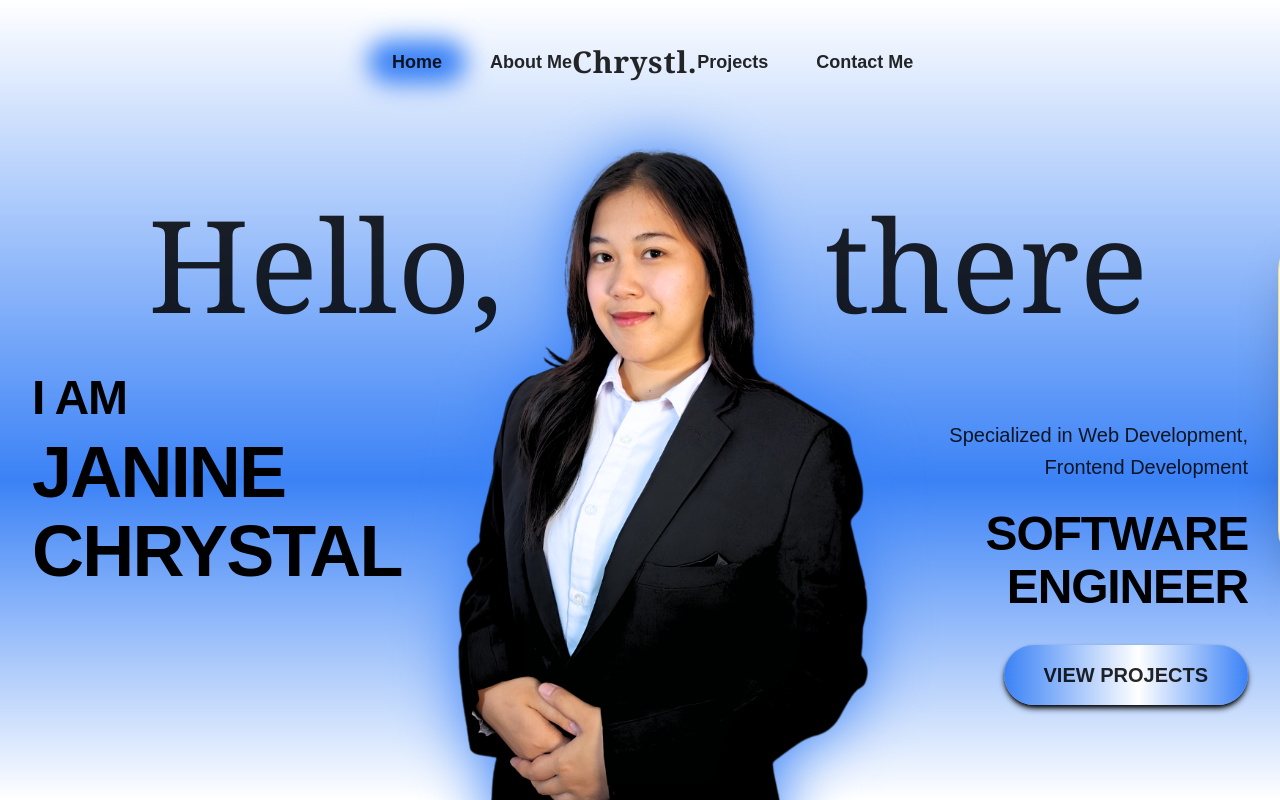
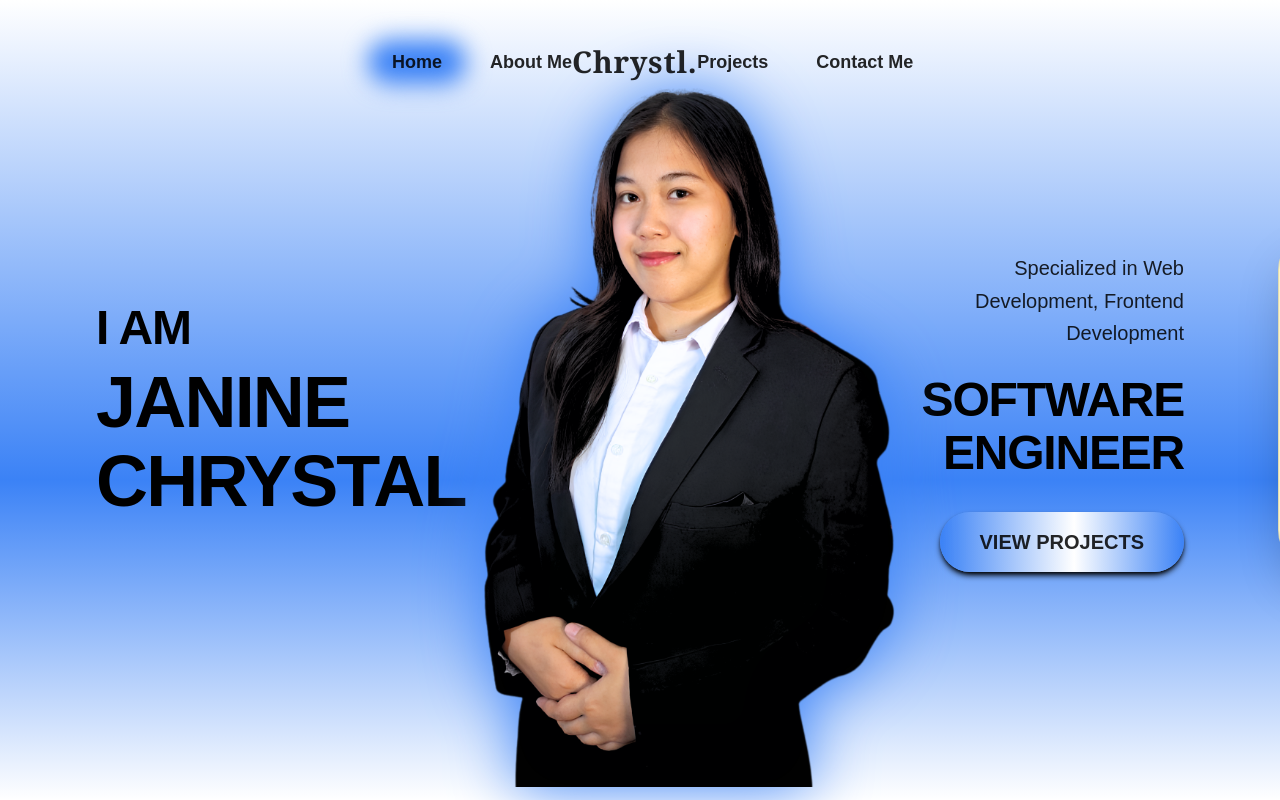
Before and after one commit to JanineChrystal/SE-Internship-Projects-2026, a Next.js app in the folder janine-portfolio/: page /home in a window 1280 px wide. Shown: the top 800 px of the page. Built offline with nearby package versions, Linux system fonts and the light colour scheme.

Commit message:
feat(Home): Added a page transition in home page.

```diff
--- a/janine-portfolio/src/app/contact/actions/submitContactForm.ts
+++ b/janine-portfolio/src/app/contact/actions/submitContactForm.ts
@@ -15,7 +15,6 @@ export async function submitContactForm(
 	_prevState: ContactFormState,
 	formData: FormData,
 ): Promise<ContactFormState> {
-
 	// Honeypot check — must run first, before any real processing.
 	// "company" is a hidden field that only bots (which fill in every
 	// field they find in the DOM) will ever populate. Real users never
--- a/janine-portfolio/src/app/home/components/sections/about.tsx
+++ b/janine-portfolio/src/app/home/components/sections/about.tsx
@@ -1,4 +1,4 @@
-import Image from "next/image";
+import AnimTarget from "@/src/app/home/components/stage/animationTarget";
 import Card from "../../../../components/ui/cards/card";
 import SectionTitle from "../../../../components/ui/typography/section-title";
 import TextLink from "../../../../components/ui/typography/text-link";
@@ -7,31 +7,29 @@ const About = () => {
 	return (
 		<section
 			id="about"
-			className="w-full min-h-screen max-w-7xl mx-auto px-8 py-16 flex justify-center"
+			className="absolute inset-0 w-full h-auto flex items-center justify-center px-8 pt-12 mt-6 z-20"
 		>
-			<Card className="w-full max-w-6xl mt-15">
+			<AnimTarget id="aboutCard" className="w-full max-w-6xl">
+				<Card className="w-full max-w-6xl">
 					<div className="grid grid-cols-1 md:grid-cols-2 gap-12 lg:gap-20 items-center">
-					{/* Left Column: Typography and Biography */}
 						<div className="flex flex-col z-10">
-						<SectionTitle title="About Me" align="left" />
-
+							<SectionTitle title="About Me" align="left" className="mb-0" />
 							<p className="text-lg leading-relaxed mb-6">
-							I am a Bachelor of Science Information Technology from Polytechnic
-							University of the Philippines, Sta. Mesa Manila, specializing in
-							web development and creative design. I enjoy building
-							user-friendly applications, designing interfaces, and optimizing
-							performance to deliver smooth digital experiences.
+								I am a Bachelor of Science Information Technology from
+								Polytechnic University of the Philippines, Sta. Mesa Manila,
+								specializing in web development and creative design. I enjoy
+								building user-friendly applications, designing interfaces, and
+								optimizing performance to deliver smooth digital experiences.
 							</p>
-
 							<p className="text-lg text-foreground/90 leading-relaxed mb-10">
 								With strong problem-solving skills, I follow clean coding
 								practices and modern development patterns. I am passionate about
 								creating maintainable solutions, improving UI/UX flows, and
-							combining technology with creativity. Currently, I am completing a
-							Software Engineering Internship at Stratpoint, where I continue to
-							sharpen my skills and contribute to collaborative projects.
+								combining technology with creativity. Currently, I am completing
+								a Software Engineering Internship at Stratpoint, where I
+								continue to sharpen my skills and contribute to collaborative
+								projects.
 							</p>
-
 							<div>
 								<TextLink href="/about">
 									<p className="text-foreground">Know more</p>
@@ -55,18 +53,13 @@ const About = () => {
 							</div>
 						</div>
 
-					{/* Right Column: Professional Portrait */}
-					<div className="relative w-full layout-portrait-wrapper">
-						<Image
-							src="/profile.png"
-							alt="Janine Chrystal Professional Portrait"
-							fill
-							sizes="(max-width: 768px) 100vw, 50vw"
-							className="object-cover object-top portrait-silhouette-glow"
+						<AnimTarget
+							id="aboutPortraitSlot"
+							className="relative w-full layout-portrait-wrapper -mt-12 mb-8 lg:-mt-20 lg:mb-12"
 						/>
 					</div>
-				</div>
 				</Card>
+			</AnimTarget>
 		</section>
 	);
 };
--- a/janine-portfolio/src/app/home/components/sections/hero.tsx
+++ b/janine-portfolio/src/app/home/components/sections/hero.tsx
@@ -1,59 +1,47 @@
-import Image from "next/image";
 import Link from "next/link";
+import AnimTarget from "@/src/app/home/components/stage/animationTarget";
 import Button from "@/src/components/buttons/button";
 
 const Hero = () => {
 	return (
 		<section
 			id="hero"
-			className="relative w-full max-w-7xl mx-auto min-h-screen flex flex-col justify-center px-8 py-24 md:py-28 mb-5 overflow-x-hidden"
+			className="absolute inset-0 w-full h-auto flex flex-col justify-center px-24 mb-5 py-24 md:py-28 z-10"
 		>
-			<div className="relative md:absolute top-0 md:top-50 left-0 md:left-2 w-full flex flex-col md:flex-row justify-center md:justify-between px-0 md:px-35 md:-z-10 pointer-events-none select-none mb-10 md:mb-0 text-center md:text-left">
-				<span className="text-6xl md:text-9xl font-serif text-foreground/50 md:text-foreground">
-					Hello,
-				</span>
-				<span className="text-6xl md:text-9xl font-serif text-foreground/50 md:text-foreground">
-					there
-				</span>
-			</div>
-
-			<div className="flex flex-col md:grid md:grid-cols-[1fr_1.5fr_1fr] gap-8 md:gap-4 items-center w-full">
-				<div className="flex flex-col z-10 pt-0 md:pt-35 w-full text-center md:text-left">
+			<div className="flex flex-col md:grid md:grid-cols-[1fr_1.5fr_1fr] gap-8 md:gap-4 items-center w-full h-full">
+				<AnimTarget
+					id="heroLeft"
+					className="flex flex-col z-10 w-full text-center md:text-left"
+				>
 					<h2 className="text-3xl md:text-5xl mb-2">I Am</h2>
 					<h1 className="text-5xl md:text-7xl leading-none bg-clip-text">
 						Janine
 						<br />
 						Chrystal
 					</h1>
-				</div>
+				</AnimTarget>
 
-				<div className="relative flex justify-center z-20 w-full layout-hero-portrait mt-8 md:mt-0 md:top-15">
-					<Image
-						src="/profile.png"
-						alt="Janine Chrystal Portrait"
-						fill
-						sizes="(max-width: 768px) 100vw, 50vw"
-						className="object-contain drop-shadow-2xl scale-110 md:scale-125 portrait-silhouette-glow"
-						loading="eager"
-						priority
-					/>
-				</div>
+				<AnimTarget
+					id="heroPortraitSlot"
+					className="relative flex justify-center z-20 w-full layout-hero-portrait"
+				/>
 
-				<div className="flex flex-col z-10 pt-4 md:pt-75 w-full items-center md:items-end text-center md:text-right">
+				<AnimTarget
+					id="heroRight"
+					className="flex flex-col z-10 w-full items-center md:items-end text-center md:text-right"
+				>
 					<p className="text-lg md:text-xl font-medium text-foreground/90 max-w-sm mb-6 leading-relaxed">
 						Specialized in Web Development, Frontend Development
 					</p>
 					<h2 className="text-4xl md:text-5xl leading-tight mb-8">
-						Software <span className="md:hidden">Engineer</span>
-						<br className="hidden md:block" />
-						<span className="hidden md:block">Engineer</span>
+						Software Engineer
 					</h2>
 					<div>
 						<Link href="/projects">
 							<Button>VIEW PROJECTS</Button>
 						</Link>
 					</div>
-				</div>
+				</AnimTarget>
 			</div>
 		</section>
 	);
--- /dev/null
+++ b/janine-portfolio/src/app/home/components/stage/animationTarget.tsx
@@ -0,0 +1,21 @@
+"use client";
+import { useStage } from "@/src/app/home/contexts/stageContext";
+
+const AnimTarget = ({
+	id,
+	className,
+	children,
+}: {
+	id: string;
+	className?: string;
+	children?: React.ReactNode;
+}) => {
+	const { register } = useStage();
+	return (
+		<div ref={register(id)} className={className}>
+			{children}
+		</div>
+	);
+};
+
+export default AnimTarget;
--- /dev/null
+++ b/janine-portfolio/src/app/home/components/stage/stage.tsx
@@ -0,0 +1,196 @@
+"use client";
+import { gsap } from "gsap";
+import { ScrollTrigger } from "gsap/ScrollTrigger";
+import Image from "next/image";
+import { useEffect, useRef } from "react";
+import { useStage } from "@/src/app/home/contexts/stageContext";
+
+declare global {
+	interface Window {
+		gsap?: typeof gsap;
+		ScrollTrigger?: typeof ScrollTrigger;
+	}
+}
+
+gsap.registerPlugin(ScrollTrigger);
+
+const Stage = ({ children }: { children: React.ReactNode }) => {
+	const { refs } = useStage();
+	const pinRef = useRef<HTMLDivElement>(null);
+	const portraitWrapperRef = useRef<HTMLDivElement>(null);
+	const portraitInnerRef = useRef<HTMLDivElement>(null);
+
+	useEffect(() => {
+		let onRefreshInit: (() => void) | undefined;
+
+		const ctx = gsap.context(() => {
+			if (typeof window !== "undefined") {
+				window.gsap = gsap;
+				window.ScrollTrigger = ScrollTrigger;
+			}
+
+			const r = refs.current;
+			const pinEl = pinRef.current;
+			const {
+				heroLeft,
+				heroRight,
+				heroPortraitSlot,
+				aboutPortraitSlot,
+				aboutCard,
+			} = r;
+			const portraitWrapper = portraitWrapperRef.current;
+			const portraitInner = portraitInnerRef.current;
+
+			const missing = Object.entries({
+				pinEl,
+				heroLeft,
+				heroRight,
+				heroPortraitSlot,
+				aboutPortraitSlot,
+				aboutCard,
+				portraitWrapper,
+				portraitInner,
+			})
+				.filter(([, v]) => !v)
+				.map(([k]) => k);
+
+			if (missing.length) {
+				console.warn("[Stage] Missing refs:", missing);
+				return;
+			}
+
+			if (
+				!pinEl ||
+				!heroLeft ||
+				!heroRight ||
+				!heroPortraitSlot ||
+				!aboutPortraitSlot ||
+				!aboutCard ||
+				!portraitWrapper ||
+				!portraitInner
+			) {
+				return;
+			}
+
+			// Freshly-bound const references — guarantees TS narrowing persists
+			// into every closure below (tl.to() configs, onRefreshInit, etc.)
+			const pinElSafe = pinEl;
+			const heroPortraitSlotSafe = heroPortraitSlot;
+
+			const pinBox = pinElSafe.getBoundingClientRect();
+			let heroRect = heroPortraitSlotSafe.getBoundingClientRect();
+
+			gsap.set(portraitWrapper, {
+				position: "absolute",
+				top: heroRect.top - pinBox.top,
+				left: heroRect.left - pinBox.left,
+				width: heroRect.width,
+				height: heroRect.height,
+			});
+			gsap.set(portraitInner, {
+				scale: 1.25,
+				transformOrigin: "center center",
+			});
+			gsap.set(aboutCard, { opacity: 0, y: 60 });
+
+			const tl = gsap.timeline({
+				scrollTrigger: {
+					trigger: pinElSafe,
+					start: "top top",
+					end: "+=2000",
+					scrub: 0.5,
+					pin: true,
+					anticipatePin: 1,
+					invalidateOnRefresh: true,
+					// markers: true,
+					id: "stageTrigger",
+				},
+			});
+
+			tl.to(
+				heroLeft,
+				{ xPercent: -120, opacity: 0, ease: "power2.inOut", duration: 0.4 },
+				0,
+			)
+				.to(
+					heroRight,
+					{ xPercent: 120, opacity: 0, ease: "power2.inOut", duration: 0.4 },
+					0,
+				)
+				.to(
+					portraitWrapper,
+					{
+						top: () =>
+							aboutPortraitSlot.getBoundingClientRect().top -
+							pinElSafe.getBoundingClientRect().top,
+						left: () =>
+							aboutPortraitSlot.getBoundingClientRect().left -
+							pinElSafe.getBoundingClientRect().left,
+						width: () => aboutPortraitSlot.getBoundingClientRect().width,
+						height: () => aboutPortraitSlot.getBoundingClientRect().height,
+						ease: "power2.inOut",
+						duration: 0.5,
+					},
+					0.1,
+				)
+				.to(
+					portraitInner,
+					{ scale: 1, ease: "power2.inOut", duration: 0.5 },
+					0.1,
+				)
+				.to(
+					aboutCard,
+					{ opacity: 1, y: 0, ease: "power2.out", duration: 0.4 },
+					0.2,
+				)
+				.to({}, { duration: 0.2 });
+
+			onRefreshInit = () => {
+				heroRect = heroPortraitSlotSafe.getBoundingClientRect();
+			};
+			ScrollTrigger.addEventListener("refreshInit", onRefreshInit);
+		}, pinRef);
+
+		requestAnimationFrame(() => {
+			ScrollTrigger.refresh();
+		});
+
+		const onWindowLoad = () => ScrollTrigger.refresh();
+		if (document.readyState === "complete") {
+			ScrollTrigger.refresh();
+		} else {
+			window.addEventListener("load", onWindowLoad);
+		}
+
+		return () => {
+			window.removeEventListener("load", onWindowLoad);
+			if (onRefreshInit) {
+				ScrollTrigger.removeEventListener("refreshInit", onRefreshInit);
+			}
+			ctx.revert();
+		};
+	}, [refs]);
+
+	return (
+		<div
+			ref={pinRef}
+			className="relative w-full h-screen overflow-hidden bg-background z-40"
+		>
+			{children}
+			<div ref={portraitWrapperRef} className="pointer-events-none z-40">
+				<div ref={portraitInnerRef} className="relative w-full h-full">
+					<Image
+						src="/profile.png"
+						alt="Janine Chrystal Portrait"
+						fill
+						sizes="(max-width: 768px) 100vw, 50vw"
+						className="object-contain object-top drop-shadow-2xl portrait-silhouette-glow"
+						priority
+					/>
+				</div>
+			</div>
+		</div>
+	);
+};
+
+export default Stage;
--- /dev/null
+++ b/janine-portfolio/src/app/home/contexts/stageContext.tsx
@@ -0,0 +1,28 @@
+"use client";
+import { createContext, type RefObject, useContext, useRef } from "react";
+
+type Refs = Record<string, HTMLElement | null>;
+type StageContextType = {
+	register: (id: string) => (el: HTMLElement | null) => void;
+	refs: RefObject<Refs>;
+};
+
+const StageContext = createContext<StageContextType | null>(null);
+
+export const StageProvider = ({ children }: { children: React.ReactNode }) => {
+	const refs = useRef<Refs>({});
+	const register = (id: string) => (el: HTMLElement | null) => {
+		refs.current[id] = el;
+	};
+	return (
+		<StageContext.Provider value={{ register, refs }}>
+			{children}
+		</StageContext.Provider>
+	);
+};
+
+export const useStage = () => {
+	const ctx = useContext(StageContext);
+	if (!ctx) throw new Error("useStage must be used inside StageProvider");
+	return ctx;
+};
--- a/janine-portfolio/src/app/home/page.tsx
+++ b/janine-portfolio/src/app/home/page.tsx
@@ -1,6 +1,8 @@
 import type { Metadata } from "next";
 import About from "./components/sections/about";
 import Hero from "./components/sections/hero";
+import Stage from "./components/stage/stage";
+import { StageProvider } from "./contexts/stageContext";
 
 interface ErrorProps {
 	searchParams: Promise<{ [key: string]: string | string[] | undefined }>;
@@ -8,7 +10,8 @@ interface ErrorProps {
 
 export const metadata: Metadata = {
 	title: "Janine Chrystal | Portfolio",
-    description: "Software Engineer specializing in Web and Frontend Development.",
+	description:
+		"Software Engineer specializing in Web and Frontend Development.",
 	openGraph: {
 		title: "Janine Chrystal | Portfolio",
 		description: "Professional portfolio for project and skills showcase.",
@@ -24,10 +27,14 @@ const HomePage = async ({ searchParams }: ErrorProps) => {
 	}
 
 	return (
-		<main className="flex flex-col w-full grow">
+		<div className="w-full block">
+			<StageProvider>
+				<Stage>
 					<Hero />
 					<About />
-		</main>
+				</Stage>
+			</StageProvider>
+		</div>
 	);
 };
 
--- a/janine-portfolio/src/app/layout.tsx
+++ b/janine-portfolio/src/app/layout.tsx
@@ -20,9 +20,9 @@ export default function RootLayout({
 }) {
 	return (
 		<html lang="en" className={cn("font-sans", geist.variable)}>
-			<body className="min-h-screen flex flex-col m-0 p-0">
+			<body className="relative min-h-screen flex flex-col m-0 p-0">
 				<Navbar />
-				{children}
+				<main className="w-full grow">{children}</main>
 				<PanelAssistant />
 				<Footer />
 			</body>
--- a/janine-portfolio/src/components/layout/nav.tsx
+++ b/janine-portfolio/src/components/layout/nav.tsx
@@ -9,13 +9,13 @@ import { LEFT_LINKS, type NavItem, RIGHT_LINKS } from "../../constants/nav";
 const Navbar = () => {
 	const pathname = usePathname();
 
-	// // State to track if the mobile burger menu is open
+	// State to track if the mobile burger menu is open
 	const [isMobileMenuOpen, setIsMobileMenuOpen] = useState(false);
 
-	// // Combine all links into one array for the mobile view stack
+	// Combine all links into one array for the mobile view stack
 	const ALL_LINKS = [...LEFT_LINKS, ...RIGHT_LINKS];
 
-	// // Lock the background scroll when the mobile menu is open
+	// Lock the background scroll when the mobile menu is open
 	useEffect(() => {
 		if (isMobileMenuOpen) {
 			document.body.style.overflow = "hidden";
@@ -24,7 +24,7 @@ const Navbar = () => {
 		}
 	}, [isMobileMenuOpen]);
 
-	// // Helper function mapped to handle both desktop and mobile link rendering
+	// Helper function mapped to handle both desktop and mobile link rendering
 	const renderLinks = (items: NavItem[], onClickCallback?: () => void) => {
 		return items.map((link) => {
 			const isActive = pathname === link.path;
@@ -47,14 +47,14 @@ const Navbar = () => {
 	};
 
 	return (
-		// // Adjusted padding for responsiveness: px-8 on mobile, px-24 on large screens
-		<nav className="absolute top-0 left-0 mt-3 w-full flex items-center justify-between px-8 lg:px-24 xl:px-98 py-8 z-50 bg-transparent">
-			{/* // Desktop: Left side navigation block (Hidden on mobile) */}
+		// px-8 on mobile, px-24 on large screens
+		<nav className="fixed top-0 left-0 mt-3 w-full flex items-center justify-between px-8 lg:px-24 xl:px-98 py-8 z-50 bg-transparent">
+			{/* Desktop: Left side navigation block (Hidden on mobile) */}
 			<div className="hidden lg:flex items-center gap-8 xl:gap-12 flex-1">
 				{renderLinks(LEFT_LINKS)}
 			</div>
 
-			{/* // Center signature layout branding token (Visible on all sizes) */}
+			{/* Center signature layout branding token (Visible on all sizes) */}
 			<div className="flex justify-start lg:justify-center flex-1 lg:flex-none">
 				<span className="text-3xl font-serif font-black tracking-wide text-foreground relative z-50">
 					Chrystl.
```
Also changed, not shown: janine-portfolio/src/components/layout/footer.tsx (+6 -3 lines), janine-portfolio/src/app/contact/components/contactForm.tsx (line endings or trailing spaces). Lines whose indentation alone changed are shown as unchanged.
